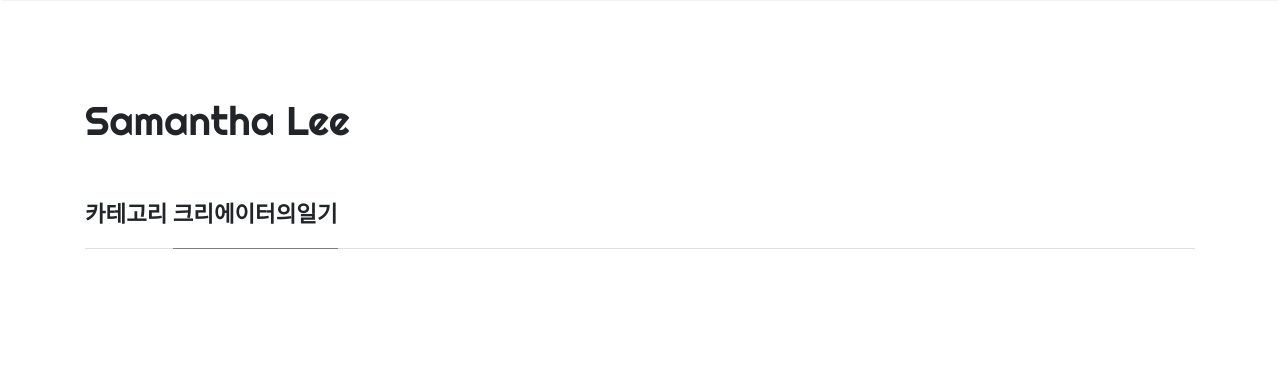
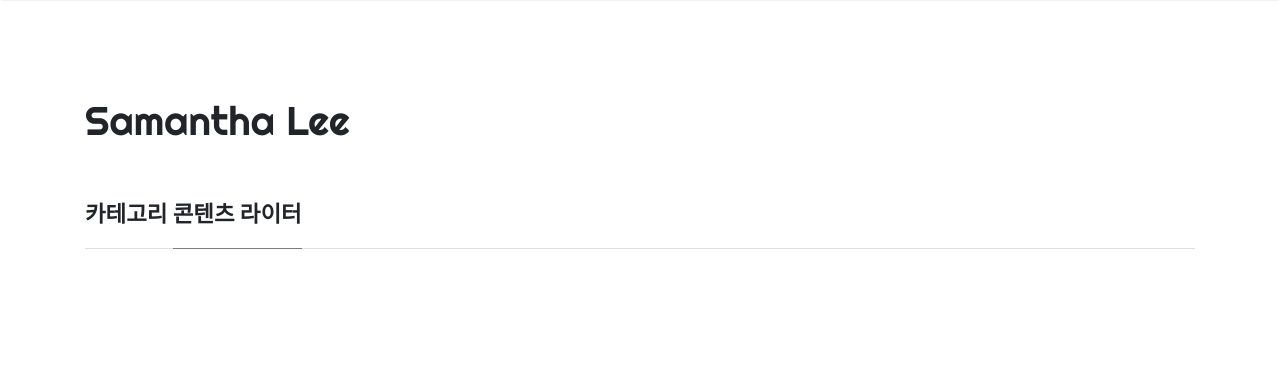
Before and after one commit to samantha-writer/samantha-writer.github.io, a Jekyll site: the page built from _pages/writer.md, in a window 1280 px wide and 984 px high. Shown: the top 392 px of the window. Built offline with Jekyll 4.4.1, drawn with Linux system fonts in a browser that asks for light colours; nearby versions of some CDN libraries.

Commit message:
Update writer.md

```diff
--- a/_pages/writer.md
+++ b/_pages/writer.md
@@ -1,5 +1,5 @@
 ---
 layout: category
-title: 크리에이터의일기
-permalink: /크리에이터의일기
+title: 콘텐츠 라이터
+permalink: /콘텐츠라이터
 ---
```
